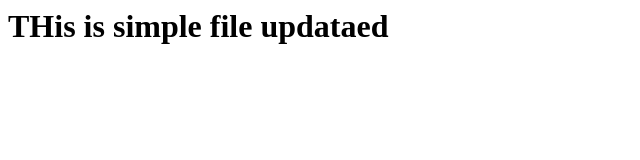
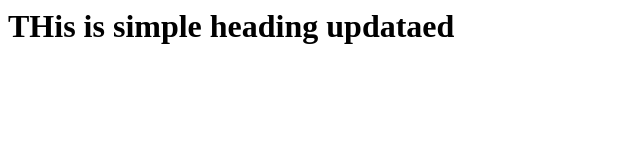
Before and after one commit to azadpratapsingh/demojenkins, a plain HTML site: page index.html in a window 1280 px wide. Shown: the whole page, without its empty margins (0-640 px from the left). Drawn offline with Linux system fonts and the light colour scheme.

Commit message:
Update index.html

```diff
--- a/index.html
+++ b/index.html
@@ -1,6 +1,6 @@
 <html>
 <body>
-  <h1>THis is simple file updataed</h1>
+  <h1>THis is simple heading updataed</h1>
 </body>
 
 </html>
```
